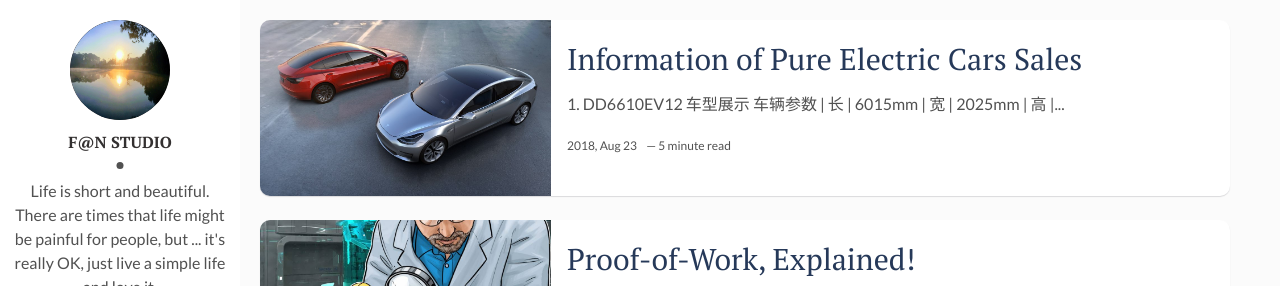
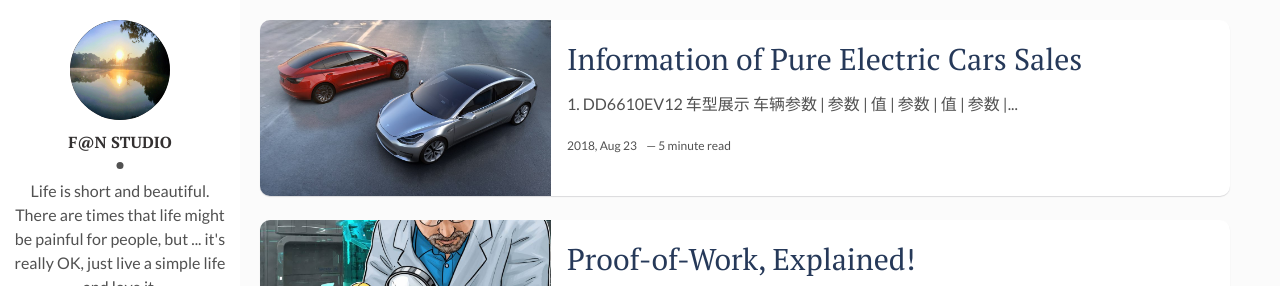
Before and after one commit to wowfrank/wowfrank.github.io, a Jekyll site: the page built from index.html, in a window 1280 px wide and 900 px high. Shown: the top 286 px of the window. Built offline with Jekyll 4.4.1, drawn with Linux system fonts in a browser that asks for light colours; the list of posts is cut into pages by our own code.

Commit message:
Update 2018-08-19-information-of-pure-electric-cars-sales.markdown

```diff
--- a/_posts/2018-08-19-information-of-pure-electric-cars-sales.markdown
+++ b/_posts/2018-08-19-information-of-pure-electric-cars-sales.markdown
@@ -12,8 +12,9 @@ tags: [Pure Electric Car,Tech]
 ![Chain of Blocks]({{site.baseurl}}/assets/img/blockchain-pow-confirmation.jpg)
 ![Chain of Blocks]({{site.baseurl}}/assets/img/blockchain-pow-confirmation.jpg)
 #### _车辆参数_
+|     参数     |   值   |      参数      |       值       |         参数         |      值     |
+|:----------:|:----------:|:------------:|:------------------:|:------------------:|:---------------:|
 |     长     |   6015mm   |      宽      |       2025mm       |         高         |      2650mm     |
-|:----------:|:----------:|:------------:|:------------------:|:------------------:|:---------------:|
 |    轴距    |   3715mm   |              |                    |      最高车速      |     100km/h     |
 |  整备质量  |   2985kg   |  最大总质量  |       4460kg       |       座位数       |       10座      |
 | 续航里程数 |    210km   |   充电方式   | 快充，先恒流后恒压 |                    |                 |
```
